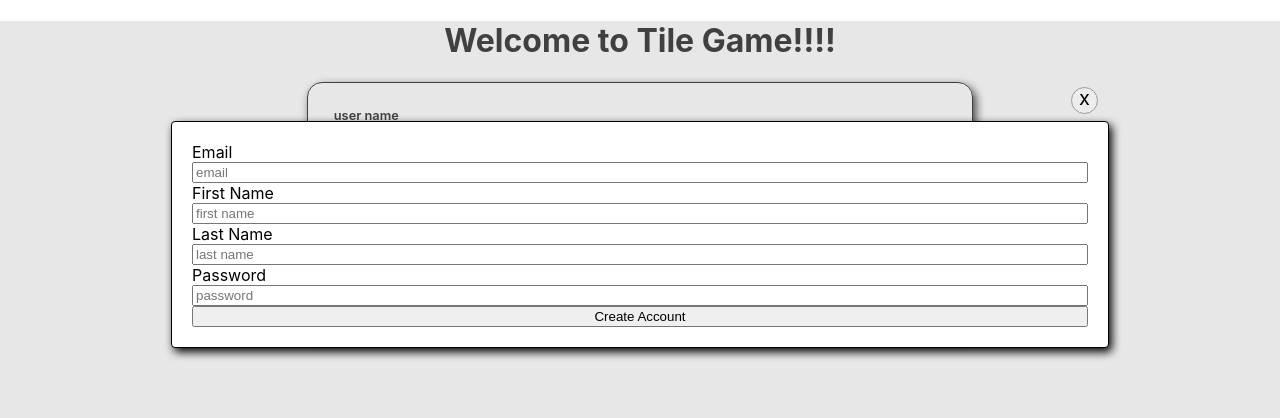
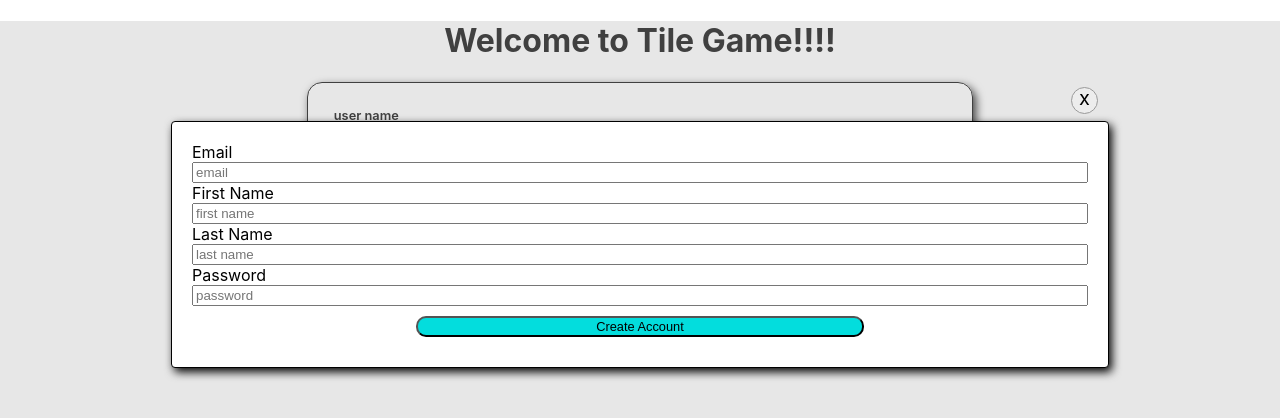
Before and after one commit to tweiss777/TileGameFrontEnd, a React (Create React App) app: page / in a window 1280 px wide. Both pictures are taken after typing "name@example.com", "Sample123" into the empty fields and a click on the button "Create Account". Shown: the top 418 px of the page. Built offline with nearby package versions, Linux system fonts and the light colour scheme.

Commit message:
added submit button

```diff
--- a/src/components/RegisterAccountForm.jsx
+++ b/src/components/RegisterAccountForm.jsx
@@ -59,7 +59,7 @@ export default function RegisterAccountForm({handleClose}){
                     <input onChange={fieldOnChange} id='last-name' type='text' placeholder="last name" />
                     <label>Password</label>
                     <input onChange={fieldOnChange} id='password' type='password' placeholder="password" />
-                    <button onClick={createAccount}>Create Account</button>
+                    <button className="submit-btn" onClick={createAccount}>Create Account</button>
                 </div>
 
 
--- a/src/styles/CreateAccount.css
+++ b/src/styles/CreateAccount.css
@@ -36,6 +36,16 @@
 }
 
 
+.form-container .submit-btn{
+    margin: 10px auto;
+    width: 50%;
+    font-size: 0.8rem;
+    background-color: #03dddd;
+    border-radius: 10px;
+
+}
+
+
 .close-icon{
     color: #000000;
     cursor: pointer;
```
